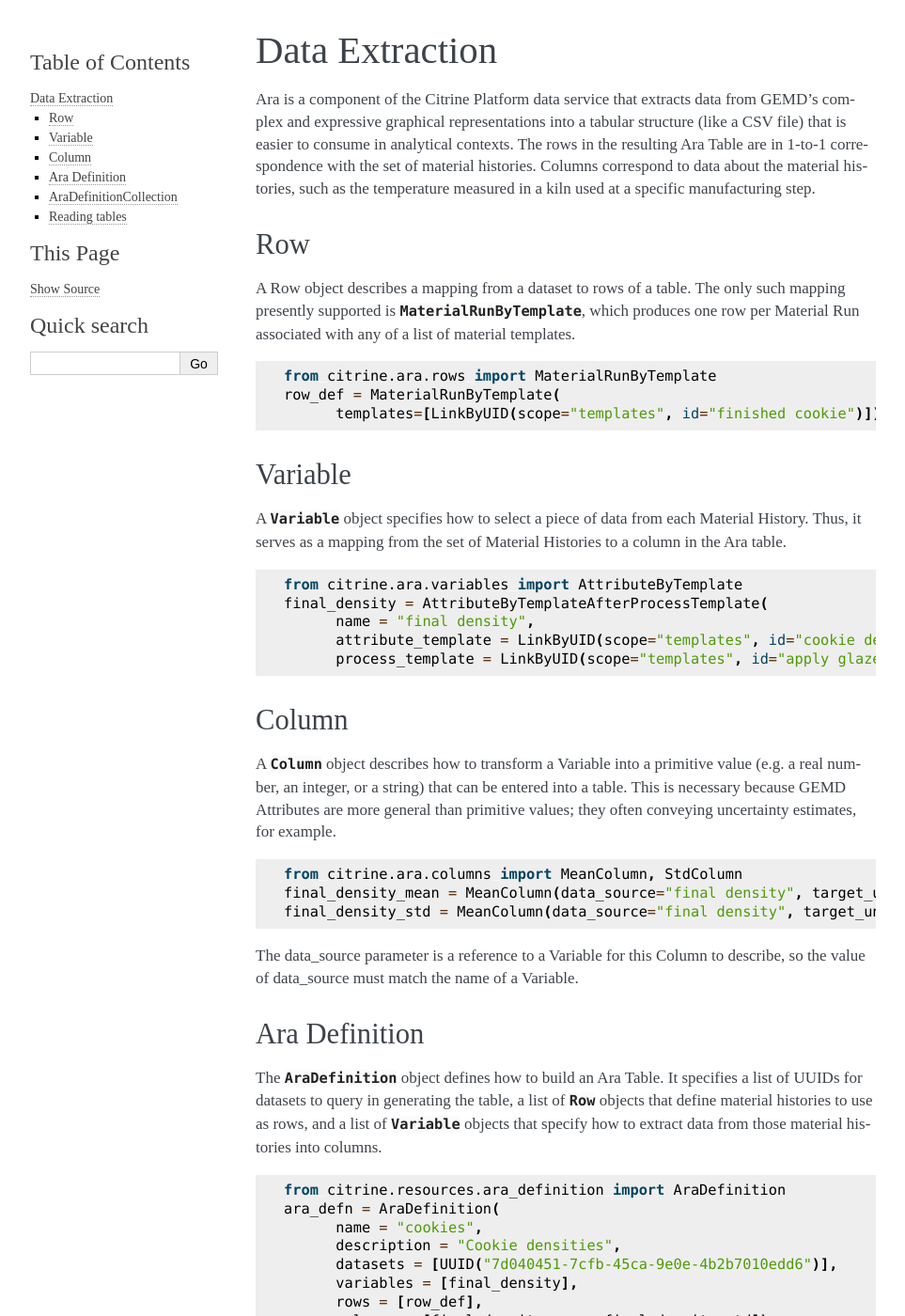
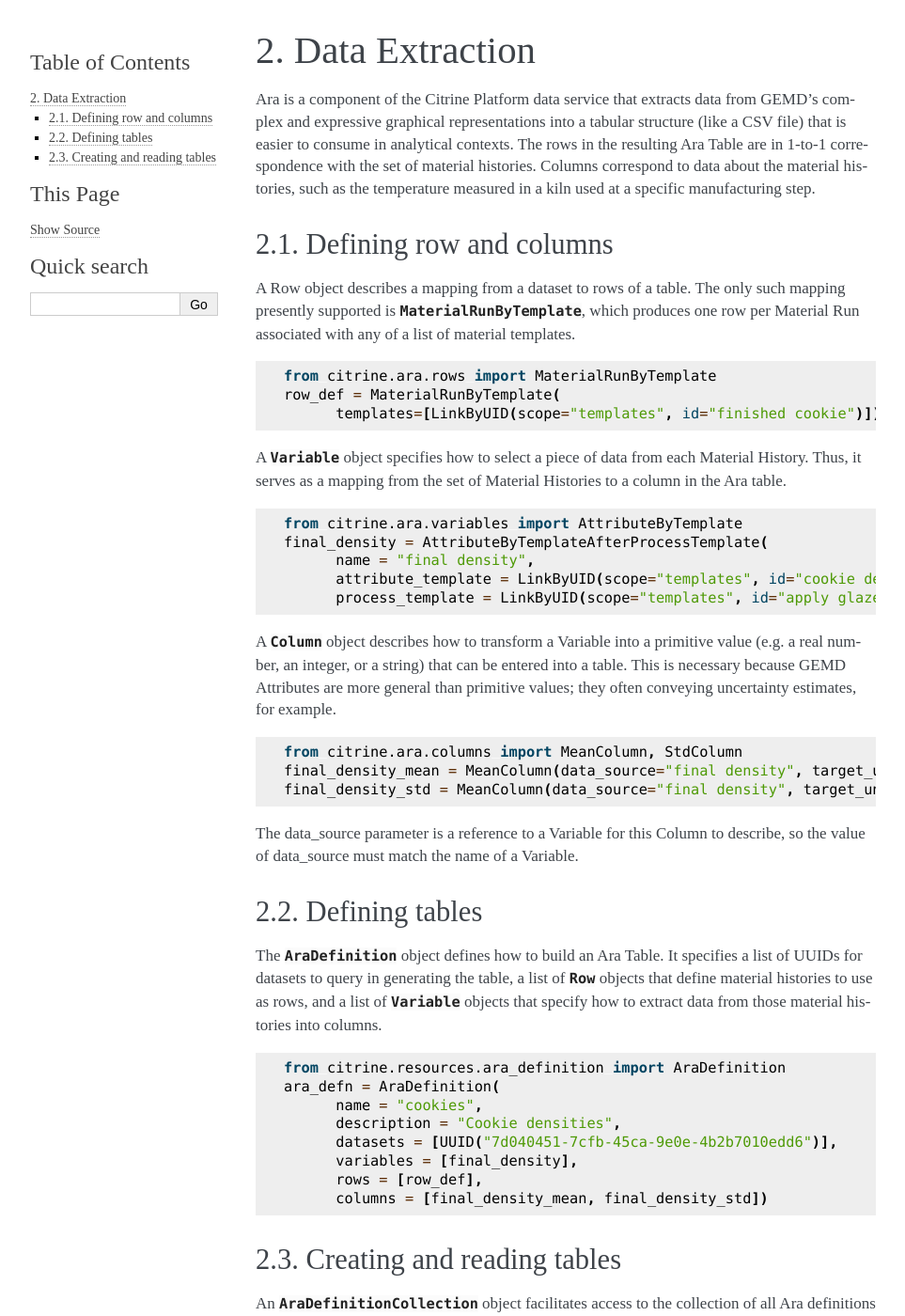
Before and after one commit to CitrineInformatics/citrine-python, a Sphinx documentation site: the page built from docs/source/data_extraction.rst, in a window 1280 px wide and 1400 px high. Shown: the whole window at 94% size, without its empty margins (148-1111 px from the left). Built offline with Sphinx 7.4.7, drawn with Linux system fonts in a browser that asks for light colours; some of the changed text lies outside the part shown.

Commit message:
Update Ara doc structure, add to TOC.

```diff
--- a/docs/source/data_extraction/overview.rst
+++ b/docs/source/data_extraction.rst
@@ -5,8 +5,8 @@
 
 Ara is a component of the Citrine Platform data service that extracts data from GEMD's complex and expressive graphical representations into a tabular structure (like a CSV file) that is easier to consume in analytical contexts.  The rows in the resulting Ara Table are in 1-to-1 correspondence with the set of material histories.  Columns correspond to data about the material histories, such as the temperature measured in a kiln used at a specific manufacturing step.
 
-Row
----
+Defining row and columns
+------------------------
 
 A Row object describes a mapping from a dataset to rows of a table. The only such mapping presently supported is :class:`~citrine.ara.rows.MaterialRunByTemplate`, which produces one row per Material Run associated with any of a list of material templates.
 
@@ -15,9 +15,6 @@
    from citrine.ara.rows import MaterialRunByTemplate
    row_def = MaterialRunByTemplate(
          templates=[LinkByUID(scope="templates", id="finished cookie")])
-
-Variable
---------
 
 A :class:`~citrine.ara.variables.Variable` object specifies how to select a piece of data from each Material History. Thus, it serves as a mapping from the set of Material Histories to a column in the Ara table.
 
@@ -29,9 +26,6 @@
          attribute_template = LinkByUID(scope="templates", id="cookie density"),
          process_template = LinkByUID(scope="templates", id="apply glaze")
 
-Column
-------
-
 A :class:`~citrine.ara.columns.Column` object describes how to transform a Variable into a primitive value (e.g. a real number, an integer, or a string) that can be entered into a table.  This is necessary because GEMD Attributes are more general than primitive values; they often conveying uncertainty estimates, for example.
 
 .. code-block:: python
@@ -42,8 +36,8 @@
 
 The data_source parameter is a reference to a Variable for this Column to describe, so the value of data_source must match the name of a Variable.
 
-Ara Definition
---------------
+Defining tables
+---------------
 
 The :class:`~citrine.resources.ara_definition.AraDefinition` object defines how to build an Ara Table. It specifies a list of UUIDs for datasets to query in generating the table, a list of :class:`~citrine.ara.rows.Row` objects that define material histories to use as rows, and a list of :class:`~citrine.ara.variables.Variable` objects that specify how to extract data from those material histories into columns.
 
@@ -58,8 +52,8 @@
          rows = [row_def],
          columns = [final_density_mean, final_density_std])
 
-AraDefinitionCollection
------------------------
+Creating and reading tables
+---------------------------
 
 An :class:`~citrine.resources.ara_definition.AraDefinitionCollection` object facilitates access to the collection of all Ara definitions associated with a Project. Via such an object, one can preview an AraDefinition on an explicit set of roots (rows):
 
--- a/docs/source/index.rst
+++ b/docs/source/index.rst
@@ -32,9 +32,10 @@
 
 .. toctree::
    :maxdepth: 2
-   :numbered: 4
+   :numbered: 5
 
    getting_started/index
+   data_extraction
    workflows/index
    development
    FAQ/index
```
Also changed, not shown: other parts of docs/source/data_extraction.rst (+0 -3 lines).
